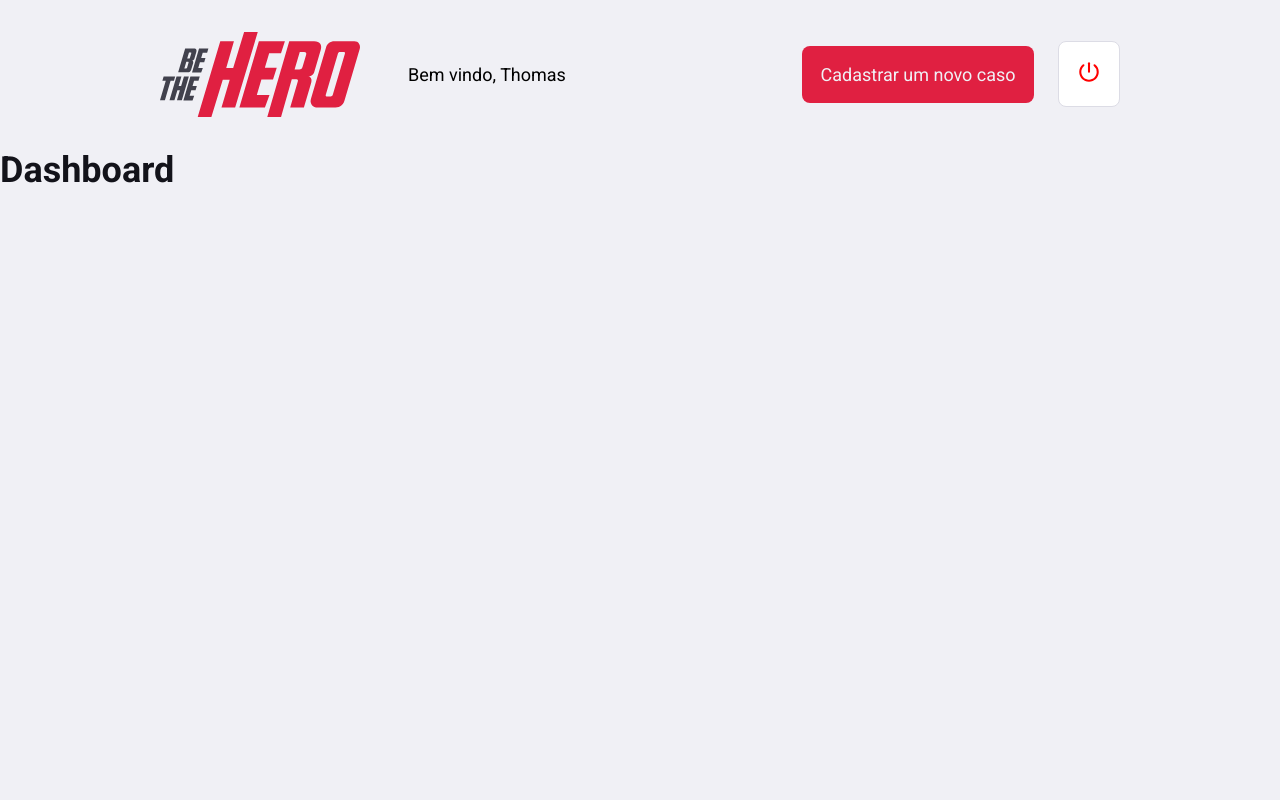
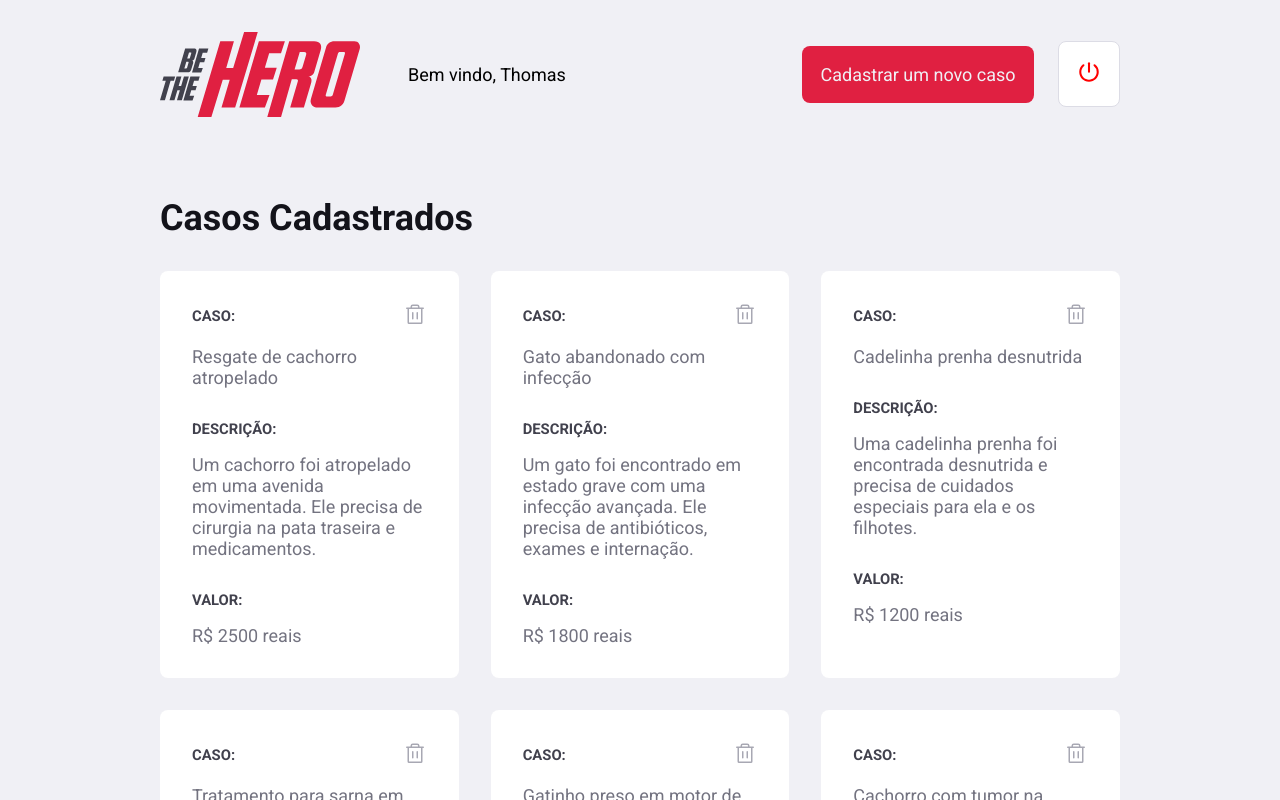
Before and after one commit to thomasdevsp/be-the-hero, a React (Vite) app: page /dashboard in a window 1280 px wide. Shown: the top 800 px of the page. Built offline with nearby package versions, Linux system fonts and the light colour scheme.

Commit message:
feat: Adding a Dashboard layout and creating card component

```diff
--- /dev/null
+++ b/src/components/card/index.tsx
@@ -0,0 +1,34 @@
+import { PiTrash } from "react-icons/pi"
+import { CardContainer, ContentContainer } from "./style"
+
+interface CardProps {
+  event: string
+  description: string
+  value: number
+}
+
+export function Card({ event, description, value }: CardProps) {
+  return (
+    <CardContainer>
+      <ContentContainer>
+        <div>
+          <h4>CASO:</h4>
+          <button onClick={() => console.log("Apaguei")}>
+            <PiTrash size={24}  />
+          </button>
+        </div>
+        <p>{event}</p>
+      </ContentContainer>
+
+      <ContentContainer>
+        <h4>DESCRIÇÃO:</h4>
+        <p>{description}</p>
+      </ContentContainer>
+
+      <ContentContainer>
+        <h4>VALOR:</h4>
+        <p>R$ {value} reais</p>
+      </ContentContainer>
+    </CardContainer>
+  )
+}
--- /dev/null
+++ b/src/components/card/style.ts
@@ -0,0 +1,58 @@
+import styled from "styled-components"
+
+export const CardContainer = styled.div`
+  max-width: 514px;
+  width: 100%;
+
+  padding: 2rem;
+  border-radius: 0.5rem;
+
+  background-color: ${props => props.theme["whiteVilon"]};
+
+  display: flex;
+  flex-direction: column;
+  align-items: flex-start;
+
+  gap: 2rem;
+
+  h4 {
+    font-weight: bold;
+    font-size: 0.925rem;
+
+    color: ${props => props.theme["nav-text"]};
+  }
+
+  p {
+    font-size: 1.125rem;
+    color: ${props => props.theme["text"]};
+  }
+`
+
+export const ContentContainer = styled.div`
+  width: 100%;
+
+  display: flex;
+  flex-direction: column;
+  gap: 1rem;
+
+  div {
+    display: flex;
+    align-items: center;
+    justify-content: space-between;
+
+    button {
+      border: none;
+      background: transparent;
+
+      svg {
+        color: #A8A8B3;
+
+        &:hover {
+          transition: all 0.3s ease-in;
+          color: red;
+        }
+      }
+
+    }
+  }
+`
--- /dev/null
+++ b/src/mock/date.ts
@@ -0,0 +1,92 @@
+export const Data = [
+  {
+    "id": 1,
+    "caso": "Resgate de cachorro atropelado",
+    "descricao": "Um cachorro foi atropelado em uma avenida movimentada. Ele precisa de cirurgia na pata traseira e medicamentos.",
+    "valor": 2500.00
+  },
+  {
+    "id": 2,
+    "caso": "Gato abandonado com infecção",
+    "descricao": "Um gato foi encontrado em estado grave com uma infecção avançada. Ele precisa de antibióticos, exames e internação.",
+    "valor": 1800.00
+  },
+  {
+    "id": 3,
+    "caso": "Cadelinha prenha desnutrida",
+    "descricao": "Uma cadelinha prenha foi encontrada desnutrida e precisa de cuidados especiais para ela e os filhotes.",
+    "valor": 1200.00
+  },
+  {
+    "id": 4,
+    "caso": "Tratamento para sarna em cachorro de rua",
+    "descricao": "Um cachorro de rua com sarna severa foi resgatado. Necessita de tratamento dermatológico e ração especial.",
+    "valor": 800.00
+  },
+  {
+    "id": 5,
+    "caso": "Gatinho preso em motor de carro",
+    "descricao": "Um filhote de gato foi retirado do motor de um carro com ferimentos. Precisa de cirurgia para fraturas e medicamentos.",
+    "valor": 2200.00
+  },
+  {
+    "id": 6,
+    "caso": "Cachorro com tumor na cabeça",
+    "descricao": "Um cachorro idoso foi resgatado com um tumor na cabeça e precisa de exames e cirurgia urgente.",
+    "valor": 3000.00
+  },
+  {
+    "id": 7,
+    "caso": "Filhote de gato abandonado",
+    "descricao": "Um filhote de gato foi encontrado sozinho e desnutrido. Ele precisa de leite especial, vacinas e cuidados veterinários.",
+    "valor": 600.00
+  },
+  {
+    "id": 8,
+    "caso": "Papagaio com asa quebrada",
+    "descricao": "Um papagaio foi encontrado com a asa quebrada e precisa de cirurgia para voltar a voar.",
+    "valor": 1500.00
+  },
+  {
+    "id": 9,
+    "caso": "Cavalo abandonado e desnutrido",
+    "descricao": "Um cavalo foi resgatado extremamente desnutrido. Ele precisa de exames, ração especial e cuidados veterinários.",
+    "valor": 3500.00
+  },
+  {
+    "id": 10,
+    "caso": "Cachorro com cinomose",
+    "descricao": "Um cachorro foi diagnosticado com cinomose e precisa de tratamento intensivo e remédios caros.",
+    "valor": 2000.00
+  },
+  {
+    "id": 11,
+    "caso": "Tartaruga com casco rachado",
+    "descricao": "Uma tartaruga foi encontrada com o casco rachado após ser atropelada. Ela precisa de cirurgia e medicação.",
+    "valor": 1200.00
+  },
+  {
+    "id": 12,
+    "caso": "Gato com corpo preso em arame",
+    "descricao": "Um gato foi resgatado preso em um arame farpado, com feridas profundas. Ele precisa de cirurgia e recuperação.",
+    "valor": 1800.00
+  },
+  {
+    "id": 13,
+    "caso": "Cachorro perdido com coleira apertada",
+    "descricao": "Um cachorro foi encontrado perdido com uma coleira que feriu seu pescoço. Precisa de curativos e medicação.",
+    "valor": 700.00
+  },
+  {
+    "id": 14,
+    "caso": "Pássaro com asa amputada",
+    "descricao": "Um pássaro foi resgatado com a asa gravemente ferida e precisa de cirurgia para amputação e recuperação.",
+    "valor": 900.00
+  },
+  {
+    "id": 15,
+    "caso": "Coelho com queimaduras",
+    "descricao": "Um coelho foi encontrado com queimaduras nas patas e precisa de pomadas, medicação e acompanhamento veterinário.",
+    "valor": 1100.00
+  }
+]
--- a/src/pages/dashboard/index.tsx
+++ b/src/pages/dashboard/index.tsx
@@ -1,5 +1,24 @@
+import { Card } from "../../components/card"
+import { Data } from "../../mock/date"
+import { CardsContainer, DashboardContainer } from "./style"
+
 export function Dashboard() {
   return (
-    <h1>Dashboard</h1>
+    <DashboardContainer>
+      <h1>Casos Cadastrados</h1>
+
+      <CardsContainer>
+        {Data.map((data) => (
+          <Card
+            key={data.id}
+            event={data.caso}
+            description={data.descricao}
+            value={data.valor}
+          />
+        ))}
+
+      </CardsContainer>
+
+    </DashboardContainer>
   )
 }
--- a/src/pages/dashboard/style.ts
+++ b/src/pages/dashboard/style.ts
@@ -0,0 +1,18 @@
+import styled from "styled-components"
+
+export const DashboardContainer = styled.main `
+  padding: 3rem 10rem 0; // top - sides - bottom
+  display: flex;
+  flex-direction: column;
+  gap: 2rem;
+`
+
+export const CardsContainer = styled.div`
+  display: grid;
+  grid-template-columns: repeat(4, auto);
+  gap: 2rem 2rem;
+
+  @media(max-width: 1800px) {
+    grid-template-columns: 1fr 1fr 1fr;
+  }
+`
--- a/src/styles/themes/default.ts
+++ b/src/styles/themes/default.ts
@@ -2,6 +2,7 @@ export const defaultTheme = {
   "background": "#F0F0F5",
 
   "redHero": "#E02041",
+  "whiteVilon": "#FFFF",
 
   "title": "#13131A",
   "text": "#737380",
```
